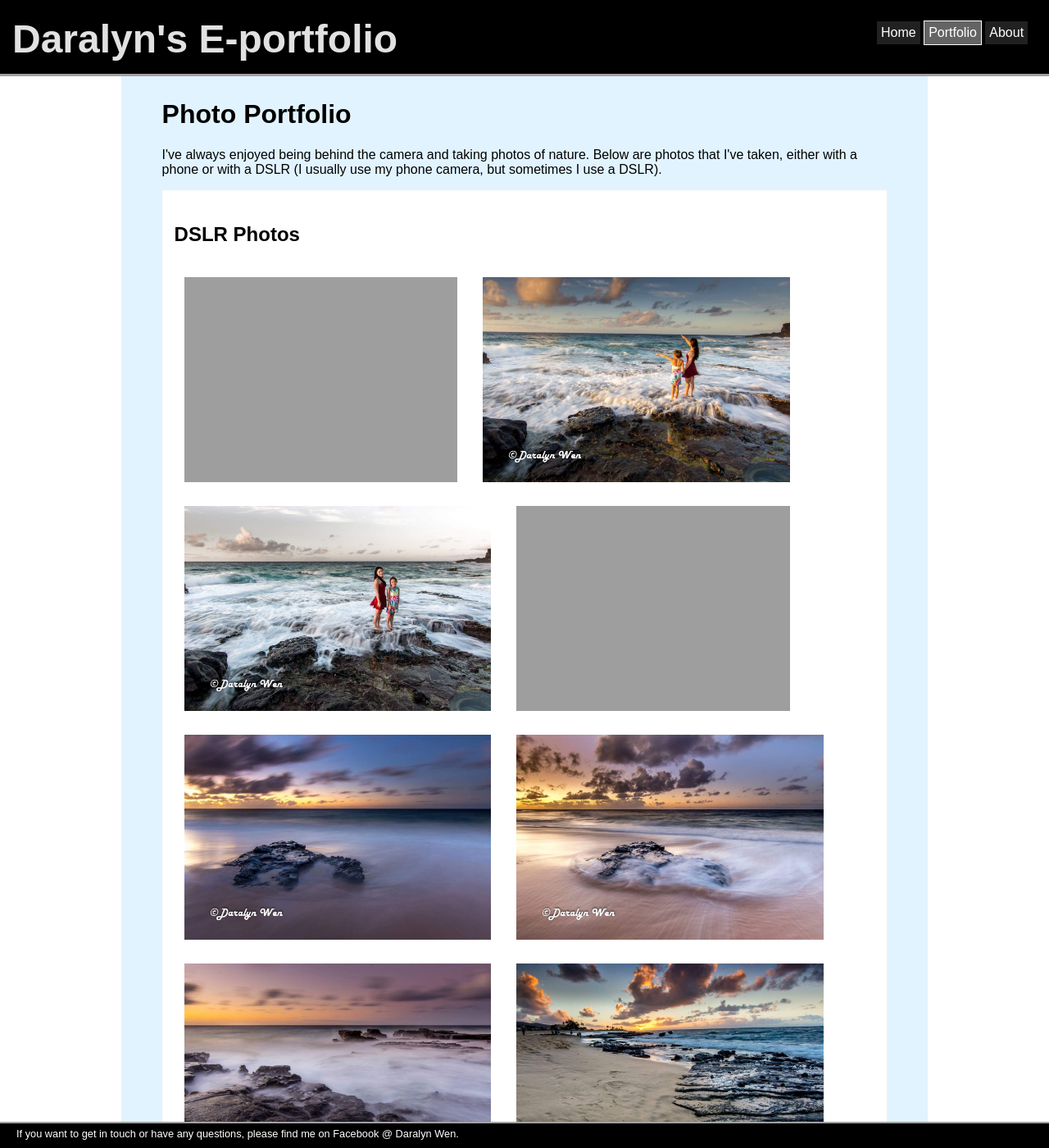
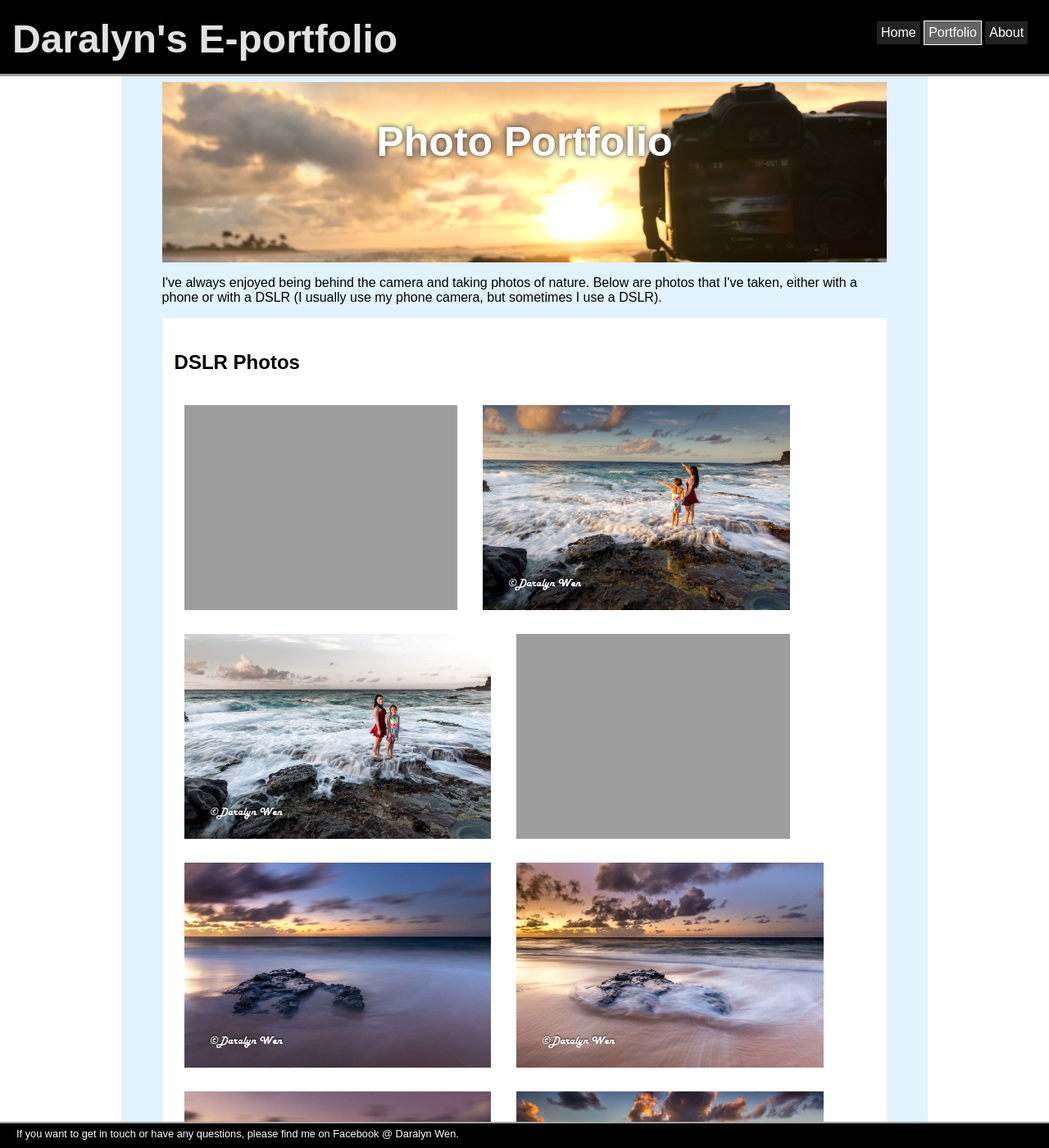
Before and after one commit to daralyn/daralyn.github.io, a Jekyll site: the page built from portfolio/photos/index.html, in a window 1280 px wide and 1400 px high. Shown: the whole window at 82% size. Built offline with Jekyll 4.4.1, drawn with Linux system fonts in a browser that asks for light colours.

Commit message:
Update index.html

```diff
--- a/portfolio/photos/index.html
+++ b/portfolio/photos/index.html
@@ -3,9 +3,10 @@ layout: portfolio
 title: Daralyn's Photo Portfolio
 ---
 
-<h1>
-  Photo Portfolio
-</h1>
+<div class="projecthead" id="photobackground">
+	<h1 class="projectheadtext"> Photo Portfolio </h1>
+</div>
+
 <p> I've always enjoyed being behind the camera and taking photos of nature. Below are photos that I've taken, either with a phone or with a DSLR (I usually use my phone camera, but sometimes I use a DSLR).</p>
 
 <div class="sectionodd">
@@ -44,6 +45,11 @@ title: Daralyn's Photo Portfolio
 	img{
 		height: 250px;
 		margin: 0px 5px 5px 2px;
-    padding: 10px;
+   		padding: 10px;
 	}
+
+	#photobackground{
+		background-image: url("https://daralyn.github.io/photos/camera/backgroundphoto.jpg");
+	}
+
 </style>
```
